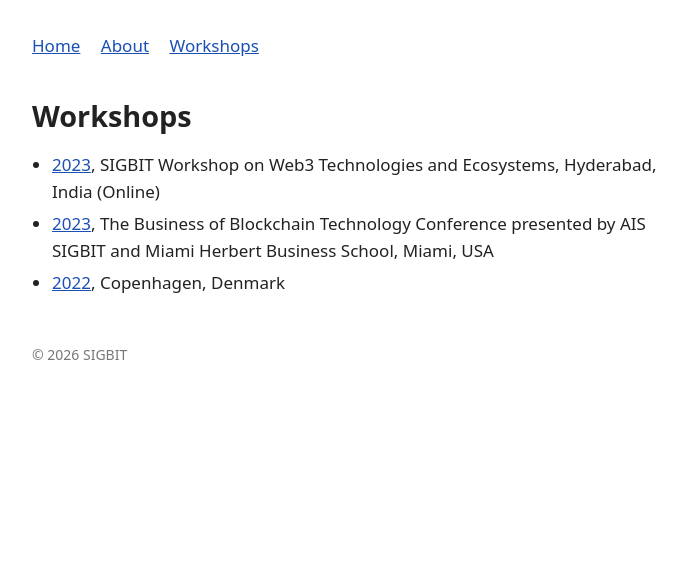
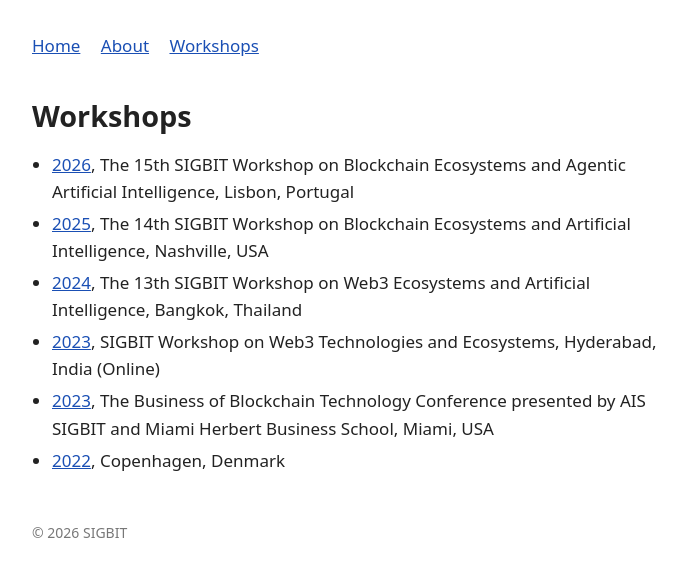
Before and after one commit to harrywang/sigbit, a Jekyll site: the page built from workshops.md, in a window 1280 px wide. Shown: the top 577 px of the page, without its empty margins (288-974 px from the left). Built offline with Jekyll 4.4.1, drawn with Linux system fonts in a browser that asks for light colours.

Commit message:
Add 2024-2026 workshops
Co-Authored-By: Claude Opus 5.5 <noreply@anthropic.com>

```diff
--- a/workshops.md
+++ b/workshops.md
@@ -5,6 +5,9 @@ title: Workshops
 
 # Workshops
 
+- [2026](https://www.paperfox.ai/conference/sigbit2026), The 15th SIGBIT Workshop on Blockchain Ecosystems and Agentic Artificial Intelligence, Lisbon, Portugal
+- [2025](https://www.paperfox.ai/conference/sigbit2025), The 14th SIGBIT Workshop on Blockchain Ecosystems and Artificial Intelligence, Nashville, USA
+- [2024](https://harrywang.github.io/sigbit-2024/), The 13th SIGBIT Workshop on Web3 Ecosystems and Artificial Intelligence, Bangkok, Thailand
 - [2023](https://web.archive.org/web/20231209013138/https://2023.sigbit.org/), SIGBIT Workshop on Web3 Technologies and Ecosystems, Hyderabad, India (Online)
 - [2023](https://www.herbert.miami.edu/faculty-research/business-conferences/blockchain-technology-conference/index.html), The Business of Blockchain Technology Conference presented by AIS SIGBIT and Miami Herbert Business School, Miami, USA
 - [2022](https://web.archive.org/web/20250305085224/https://2022.sigbit.org/), Copenhagen, Denmark
```
